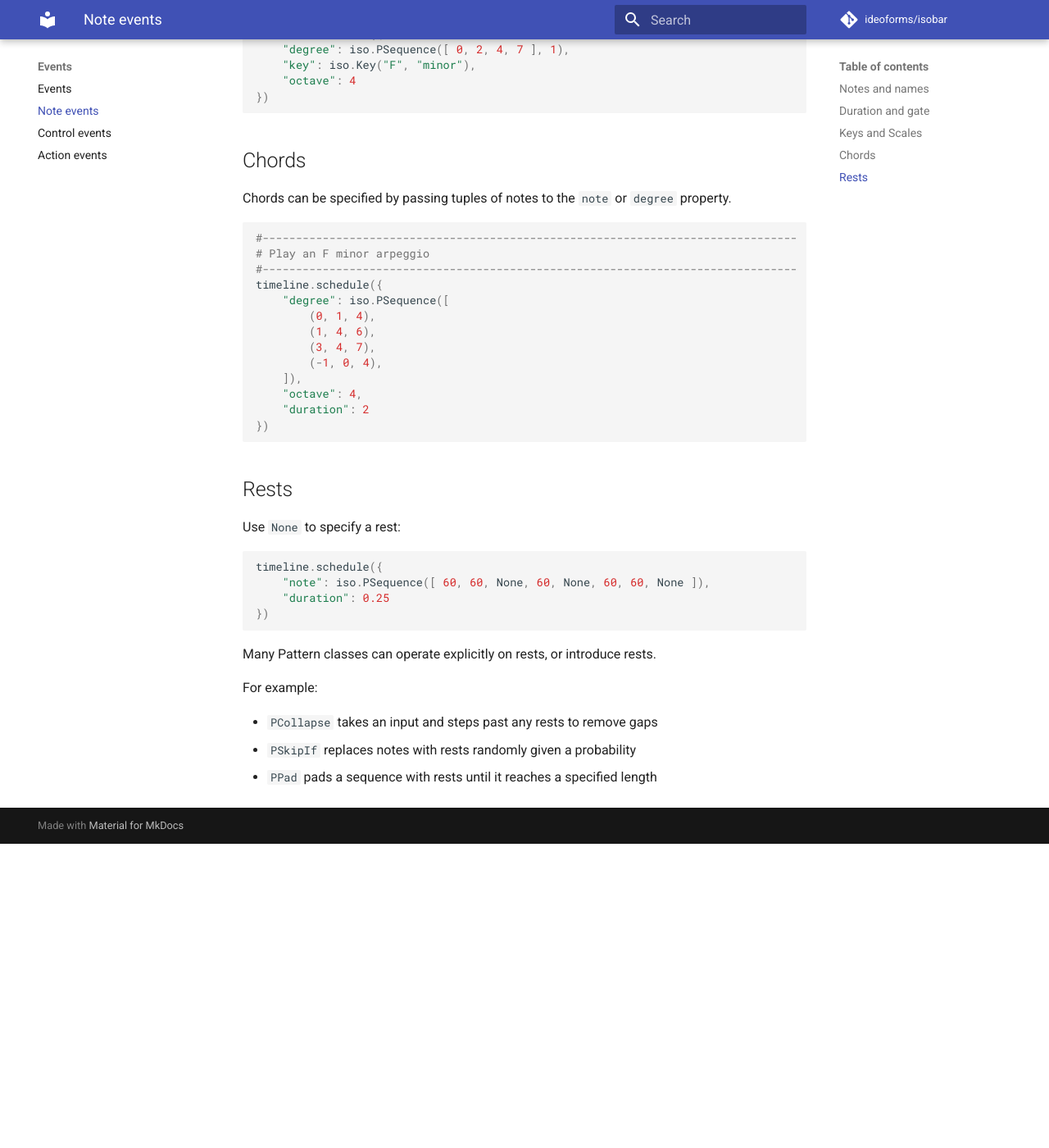
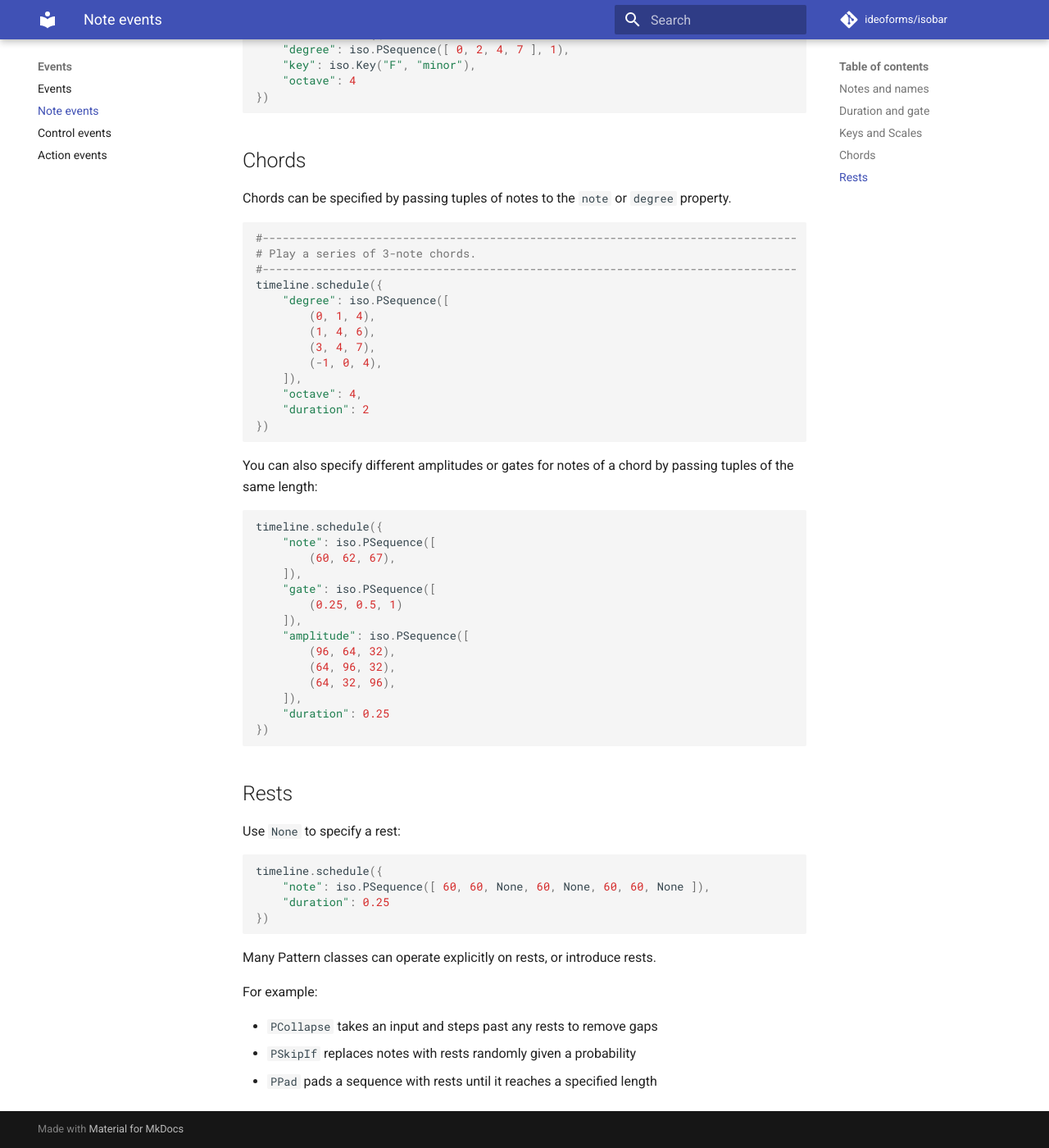
Before and after one commit to ideoforms/isobar, an MkDocs documentation site: the page built from docs/events/note.md, in a window 1280 px wide and 1400 px high, scrolled down 2187 px. Shown: the whole window at 82% size. Built offline with MkDocs 1.6.1 and Material for MkDocs 9.7.7, drawn with Linux system fonts in a browser that asks for light colours; comment, search, counter and statistics services are not loaded; before the commit the page ends 3216 px from its top, so only the background shows below that.

Commit message:
Update docs on chords

````diff
--- a/docs/events/note.md
+++ b/docs/events/note.md
@@ -92,7 +92,7 @@ Chords can be specified by passing tuples of notes to the `note` or `degree` pro
 
 ```python
 #--------------------------------------------------------------------------------
-# Play an F minor arpeggio
+# Play a series of 3-note chords.
 #--------------------------------------------------------------------------------
 timeline.schedule({
     "degree": iso.PSequence([
@@ -103,6 +103,25 @@ timeline.schedule({
     ]),
     "octave": 4,
     "duration": 2
+})
+```
+
+You can also specify different amplitudes or gates for notes of a chord by passing tuples of the same length:
+
+```python
+timeline.schedule({
+    "note": iso.PSequence([
+        (60, 62, 67),
+    ]),
+    "gate": iso.PSequence([
+        (0.25, 0.5, 1)
+    ]),
+    "amplitude": iso.PSequence([
+        (96, 64, 32),
+        (64, 96, 32),
+        (64, 32, 96),
+    ]),
+    "duration": 0.25
 })
 ```
 
````
